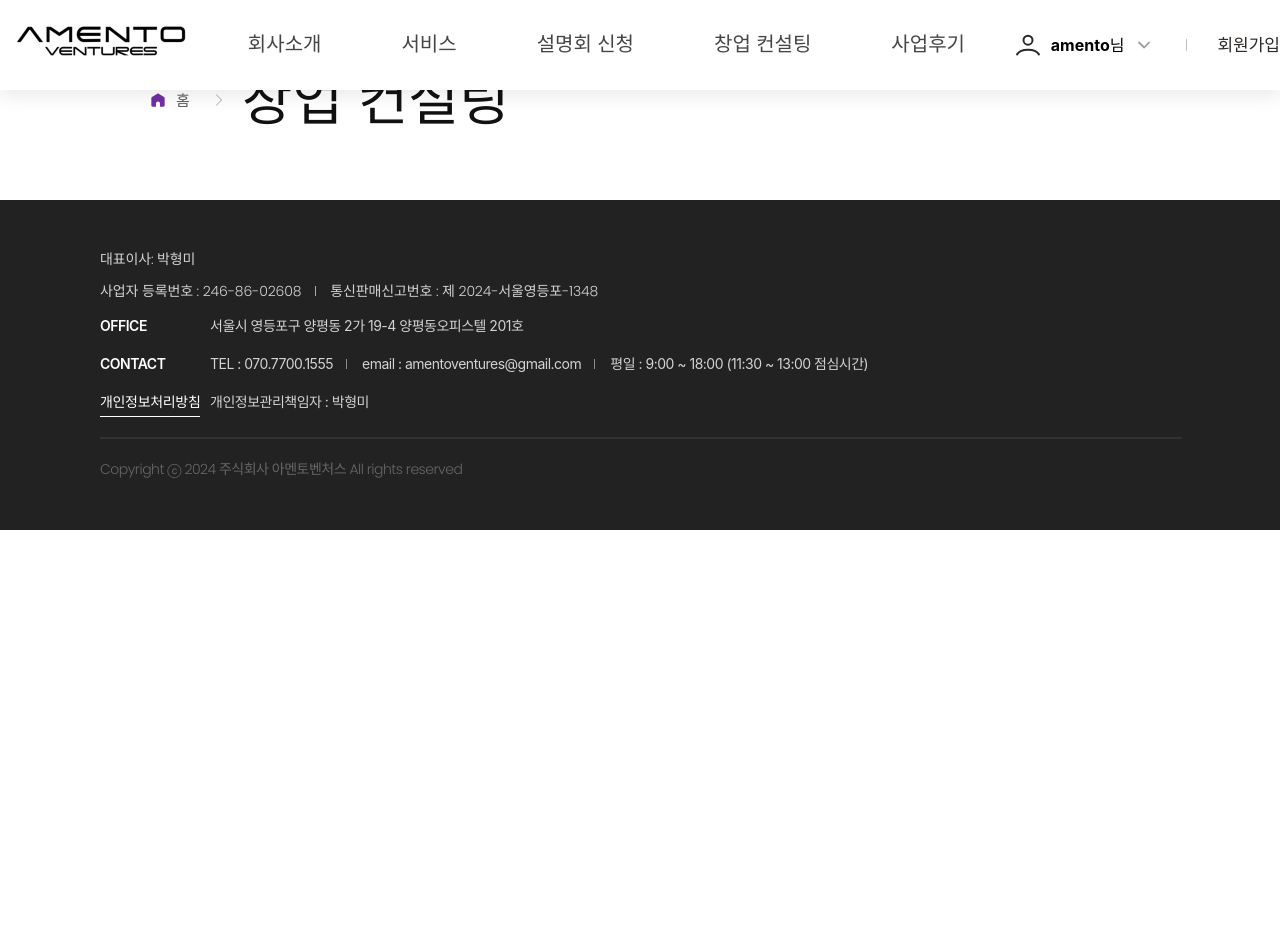
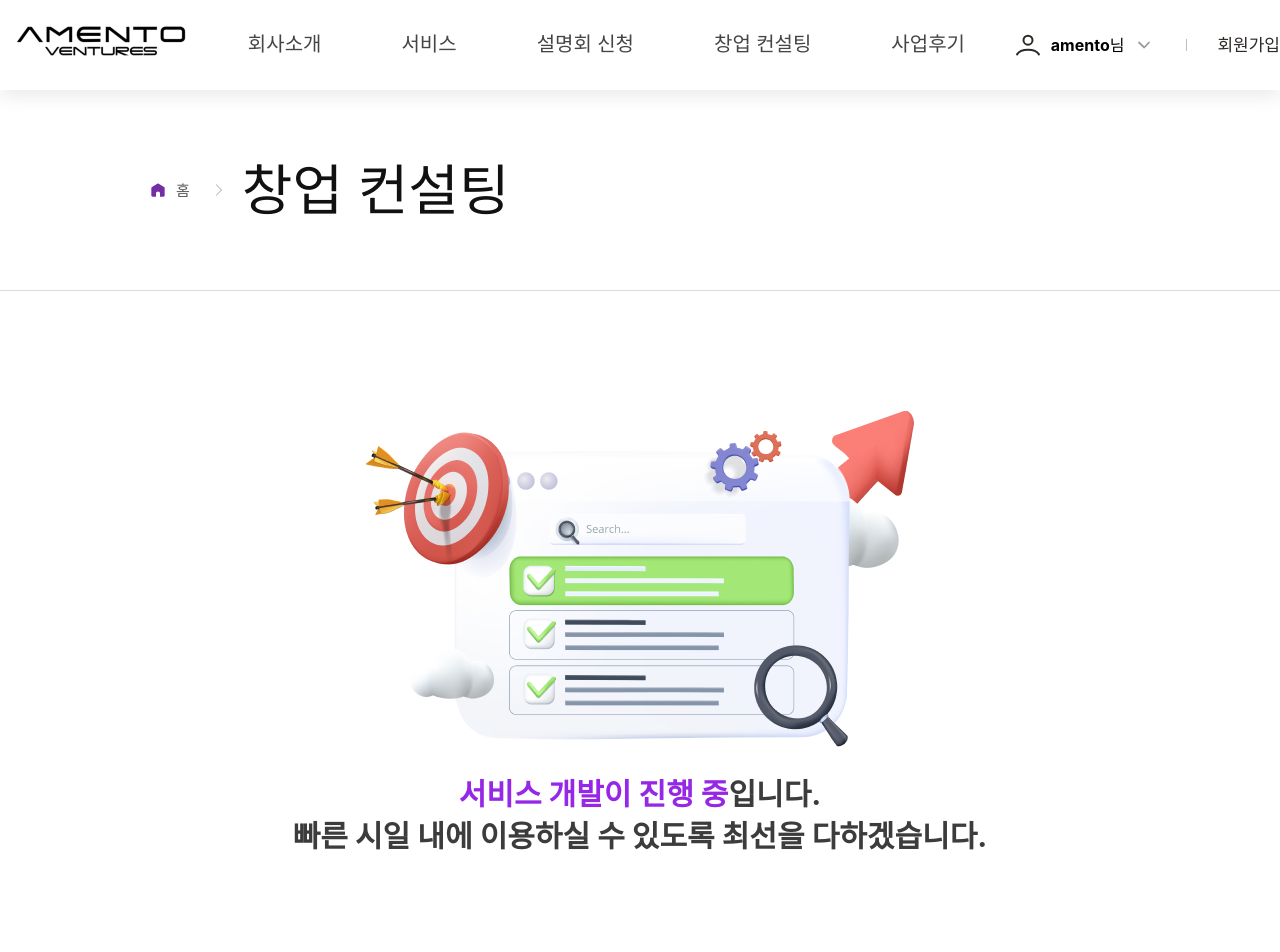
Before and after one commit to kimyeji89/amento, a React (Create React App) app: page /consulting in a window 1280 px wide. Shown: the top 952 px of the page. Before the commit the page ends 800 px from the top, so only its background shows below. Built offline with nearby package versions, Linux system fonts and the light colour scheme; a web font is replaced by a local one.

Commit message:
[ADD] 서비스 준비중 페이지

```diff
--- /dev/null
+++ b/src/components/ui/InProgress.jsx
@@ -0,0 +1,37 @@
+/** @jsxImportSource @emotion/react */
+import { css } from "@emotion/react";
+
+export default function InProgress() {
+  return (
+    <div css={progress_wrap}>
+      <img src="/assets/images/inProgress.png" alt="inProgress" />
+      <p css={text}>
+        <span>서비스 개발이 진행 중</span>입니다.
+        <br />
+        빠른 시일 내에 이용하실 수 있도록 최선을 다하겠습니다.
+      </p>
+    </div>
+  );
+}
+
+const progress_wrap = css`
+  display: flex;
+  flex-direction: column;
+  justify-content: center;
+  align-items: center;
+  gap: 24px;
+  margin: 0 auto;
+  padding: 120px 0 242px;
+`;
+
+const text = css`
+  font-size: 30px;
+  line-height: 42px;
+  font-weight: 700;
+  color: #3c3c3c;
+  text-align: center;
+
+  span {
+    color: var(--primary);
+  }
+`;
--- a/src/components/ui/PageTitle.jsx
+++ b/src/components/ui/PageTitle.jsx
@@ -3,9 +3,9 @@ import { css } from "@emotion/react";
 import { ReactComponent as HomeIcon } from "@svgs/home.svg";
 import { ReactComponent as AngleRightIcon } from "@svgs/angleRight.svg";
 
-export default function PageTitle({ title }) {
+export default function PageTitle({ title, hasBorder }) {
   return (
-    <div css={title_wrap}>
+    <div css={title_wrap(hasBorder)}>
       <div css={icon_wrap}>
         <div css={home_wrap}>
           <HomeIcon />
@@ -18,12 +18,13 @@ export default function PageTitle({ title }) {
   );
 }
 
-const title_wrap = css`
+const title_wrap = (hasBorder) => css`
   display: flex;
   align-items: center;
   height: 200px;
   padding: 0 0 0 150px;
-  background: var(--white-1);
+  background-color: var(--white);
+  border-bottom: ${hasBorder ? "1px solid #DBDBDB" : "none"};
 `;
 
 const icon_wrap = css`
--- a/src/pages/ApplicationPage/ApplicationPage.jsx
+++ b/src/pages/ApplicationPage/ApplicationPage.jsx
@@ -1,9 +1,17 @@
+/** @jsxImportSource @emotion/react */
+import { css } from "@emotion/react";
 import PageTitle from "@components/ui/PageTitle";
+import InProgress from "@components/ui/InProgress";
 
 export default function ApplicationPage() {
   return (
-    <div>
-      <PageTitle title="설명회 신청" />
+    <div css={page_wrap}>
+      <PageTitle title="설명회 신청" hasBorder />
+      <InProgress />
     </div>
   );
 }
+
+const page_wrap = css`
+  padding: 90px 0 0 0;
+`;
--- a/src/pages/BusinessReviewPage/BusinessReviewPage.jsx
+++ b/src/pages/BusinessReviewPage/BusinessReviewPage.jsx
@@ -1,9 +1,17 @@
+/** @jsxImportSource @emotion/react */
+import { css } from "@emotion/react";
 import PageTitle from "@components/ui/PageTitle";
+import InProgress from "@components/ui/InProgress";
 
 export default function BusinessReviewPage() {
   return (
-    <div>
-      <PageTitle title="사업후기" />
+    <div css={page_wrap}>
+      <PageTitle title="사업후기" hasBorder />
+      <InProgress />
     </div>
   );
 }
+
+const page_wrap = css`
+  padding: 90px 0 0 0;
+`;
--- a/src/pages/ConsultingPage/ConsultingPage.jsx
+++ b/src/pages/ConsultingPage/ConsultingPage.jsx
@@ -1,9 +1,17 @@
+/** @jsxImportSource @emotion/react */
+import { css } from "@emotion/react";
 import PageTitle from "@components/ui/PageTitle";
+import InProgress from "@components/ui/InProgress";
 
 export default function ConsultingPage() {
   return (
-    <div>
-      <PageTitle title="창업 컨설팅" />
+    <div css={page_wrap}>
+      <PageTitle title="창업 컨설팅" hasBorder />
+      <InProgress />
     </div>
   );
 }
+
+const page_wrap = css`
+  padding: 90px 0 0 0;
+`;
--- a/src/pages/LoginPage/LoginPage.jsx
+++ b/src/pages/LoginPage/LoginPage.jsx
@@ -1,9 +1,9 @@
 /** @jsxImportSource @emotion/react */
 import { css } from "@emotion/react";
 import FormHeader from "@components/form/FormHeader";
-import FormLink from "../../components/form/FormLink";
-import Button from "../../components/ui/Button";
-import FormInput from "../../components/form/FormInput";
+import FormLink from "@components/form/FormLink";
+import Button from "@components/ui/Button";
+import FormInput from "@components/form/FormInput";
 // import GradientBack from "../../components/ui/GradientBack";
 
 export default function LoginPage() {
```
Also changed, not shown: src/App.js (+18 -18 lines), public/assets/images/inProgress.png (added).
